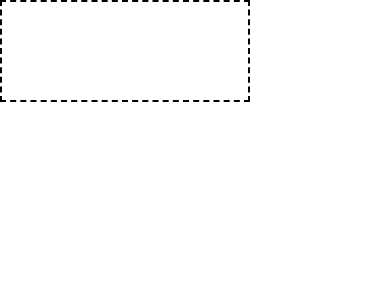
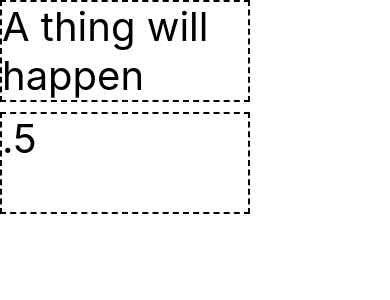
Before and after one commit to ForrestWeiswolf/native-predictions, a React Native app: screen / in a window 390 px wide. Shown: the top 300 px of the page. Built offline with nearby package versions, Linux system fonts and the light colour scheme.

Commit message:
Add a number input

```diff
--- a/MakePrediction.js
+++ b/MakePrediction.js
@@ -10,19 +10,40 @@ const style = {
   borderWidth: 2,
   borderStyle: 'dashed',
 }
+
+function textToNumber(text){
+  return parseInt(text.replace(/\D+/g, ''))
+}
 class MakePrediction extends Component{
   constructor(props){
     super(props)
 
-    this.state = {}
+    this.state = {
+      text: '',
+      number: null,
+    }
   }
 
   render(){
-    return <TextInput
-      multiline = {true}
-      style={style}
-      onChangeText={(text) => this.setState({text})}
-    />
+    return <>
+      <TextInput
+        multiline = {true}
+        style={{...style, marginBottom: 10}}
+        placeholder="A thing will happen"
+        value={this.state.text}
+        onChangeText={(text) => this.setState({text})}
+      />
+      <TextInput
+        multiline = {true}
+        style={style}
+        placeholder=".5"
+        keyboardType = 'numeric'
+        value={this.state.number && !isNaN(this.state.number) ? String(this.state.number) : ''}
+        onChangeText={(text) => {
+          if(text.length) this.setState({number: textToNumber(text)})
+        }}
+      />
+    </>
   }
 }
 
```
